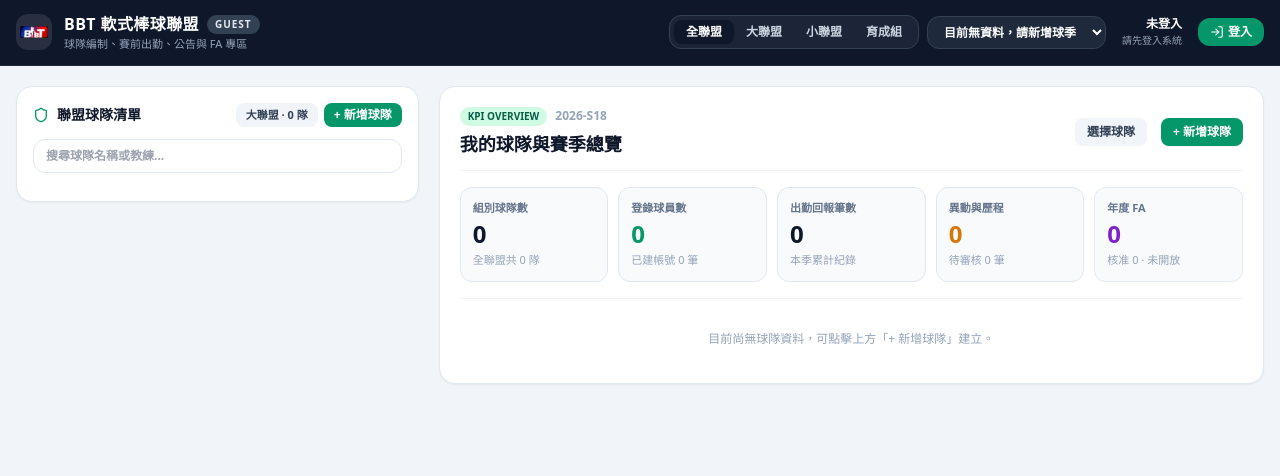
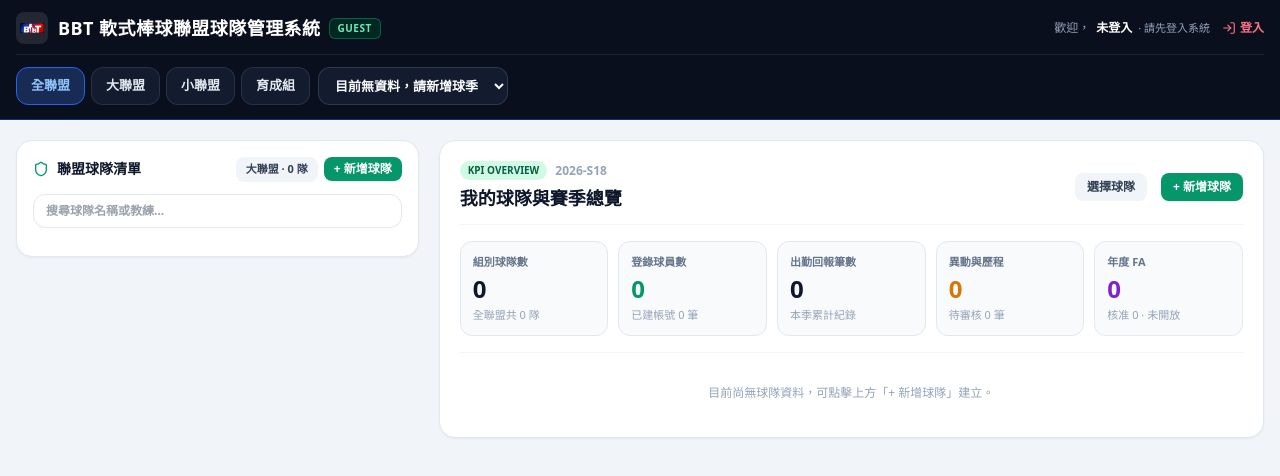
Before and after one commit to bulywang-01/BBT_Teams, a plain HTML site: page index.html in a window 1280 px wide. Drawn offline with nearby package versions, Linux system fonts and the light colour scheme; no server answers.

Commit message:
Update index.html

```diff
--- a/index.html
+++ b/index.html
@@ -35,67 +35,111 @@
       background: #cbd5e1;
       border-radius: 9999px;
     }
+
+    .bbt-header-pill {
+      display: inline-flex;
+      align-items: center;
+      justify-content: center;
+      padding: 8px 14px;
+      border-radius: 12px;
+      border: 1px solid rgba(148, 163, 184, 0.16);
+      background: #131b2e;
+      color: #e2e8f0;
+      font-size: 13px;
+      font-weight: 700;
+      white-space: nowrap;
+      transition: background-color 0.15s ease, border-color 0.15s ease, color 0.15s ease;
+    }
+    .bbt-header-pill:hover {
+      background: #1a2540;
+      border-color: rgba(148, 163, 184, 0.32);
+    }
+    .bbt-header-pill-active {
+      background: #172b54 !important;
+      border-color: #2563eb !important;
+      color: #93c5fd !important;
+    }
+    .bbt-header-select {
+      padding: 8px 12px;
+      border-radius: 12px;
+      border: 1px solid rgba(148, 163, 184, 0.22);
+      background: #131b2e;
+      color: #f8fafc;
+      font-size: 13px;
+      font-weight: 700;
+      white-space: nowrap;
+    }
   </style>
 </head>
 <body class="bg-slate-100 text-slate-800 min-h-screen">
 
   <!-- ================= 頂部導覽列 ================= -->
-  <header class="bg-bbt-navy text-white border-b border-slate-800 sticky top-0 z-30">
-    <div class="max-w-7xl mx-auto px-4 py-3 flex flex-wrap items-center justify-between gap-3">
-      <div class="flex items-center space-x-3">
-        <img src="bbtlogo.png" alt="BBT" class="w-9 h-9 rounded-xl object-contain bg-white/10 p-1" onerror="this.style.display='none'">
-        <div>
-          <div class="flex items-center space-x-2">
-            <h1 class="font-black text-base tracking-wide">BBT 軟式棒球聯盟</h1>
-            <span id="roleBadge" class="bg-slate-700 text-slate-200 text-[10px] font-black px-2 py-0.5 rounded-full uppercase tracking-widest">GUEST</span>
+<!-- ================= 頂部導覽列 ================= -->
+  <header class="bg-[#090f1c] text-slate-100 border-b border-blue-600/40 sticky top-0 z-30">
+    <div class="max-w-7xl mx-auto px-4 py-3 space-y-3">
+
+      <!-- 上排：系統品牌名稱 + 歡迎/帳號操作 -->
+      <div class="flex flex-wrap items-center justify-between gap-2.5 pb-2.5 border-b border-slate-800/90">
+        <div class="flex items-center gap-2.5 min-w-0">
+          <img src="bbtlogo.png" alt="BBT" class="w-8 h-8 rounded-lg object-contain bg-white/10 p-1 shrink-0" onerror="this.style.display='none'">
+          <div class="flex items-center gap-2 min-w-0">
+            <h1 class="font-black text-base sm:text-lg tracking-wide text-white truncate">BBT 軟式棒球聯盟球隊管理系統</h1>
+            <span id="roleBadge" class="bg-emerald-950/90 text-emerald-300 border border-emerald-500/40 text-[10px] font-black px-2 py-0.5 rounded-md uppercase tracking-wider shrink-0">GUEST</span>
           </div>
-          <p class="text-[11px] text-slate-400">球隊編制、賽前出勤、公告與 FA 專區</p>
+        </div>
+
+        <div class="flex items-center gap-3 text-xs whitespace-nowrap ml-auto">
+          <div class="flex items-center gap-1.5 text-slate-300">
+            <span class="text-slate-400">歡迎，</span>
+            <span id="userNameDisplay" class="font-black text-white">未登入</span>
+            <span id="userTitleDisplay" class="hidden md:inline text-[11px] text-slate-400">· 請先登入系統</span>
+          </div>
+
+          <button id="btnOpenSelfProfile" onclick="openSelfProfileModal()" class="hidden text-sky-400 hover:text-sky-300 hover:underline font-bold transition items-center gap-1">
+            <i data-lucide="user-cog" class="w-3.5 h-3.5"></i>
+            <span>個人資料</span>
+          </button>
+
+          <button id="btnAuthAction" onclick="handleAuthButtonClick()" class="text-rose-400 hover:text-rose-300 hover:underline font-bold transition flex items-center gap-1">
+            <i id="btnAuthIcon" data-lucide="log-in" class="w-3.5 h-3.5"></i>
+            <span id="btnAuthText">登入</span>
+          </button>
         </div>
       </div>
 
-      <div class="flex flex-wrap items-center gap-2 text-xs">
-        <div id="divisionSwitchGroup" class="flex items-center bg-slate-800/80 p-1 rounded-xl border border-slate-700 overflow-x-auto no-scrollbar max-w-full">
-          <button onclick="switchDiv('ALL')" id="btn-all" class="px-3 py-1 rounded-lg text-xs font-black bg-bbt-navy text-white shadow-sm transition whitespace-nowrap shrink-0">全聯盟</button>
-          <button onclick="switchDiv('大聯盟')" id="btn-maj" class="px-3 py-1 rounded-lg text-xs font-bold text-slate-300 hover:bg-slate-700/80 transition whitespace-nowrap shrink-0">大聯盟</button>
-          <button onclick="switchDiv('小聯盟')" id="btn-min" class="px-3 py-1 rounded-lg text-xs font-bold text-slate-300 hover:bg-slate-700/80 transition whitespace-nowrap shrink-0">小聯盟</button>
-          <button onclick="switchDiv('育成組')" id="btn-rok" class="px-3 py-1 rounded-lg text-xs font-bold text-slate-300 hover:bg-slate-700/80 transition whitespace-nowrap shrink-0">育成組</button>
+      <!-- 下排：組別切換膠囊 + 球季選擇 + 管理功能按鈕 -->
+      <div class="flex items-center justify-between gap-2.5 overflow-x-auto no-scrollbar pb-0.5">
+        <div class="flex items-center gap-2 shrink-0">
+          <div id="divisionSwitchGroup" class="flex items-center gap-1.5">
+            <button onclick="switchDiv('ALL')" id="btn-all" class="bbt-header-pill bbt-header-pill-active">全聯盟</button>
+            <button onclick="switchDiv('大聯盟')" id="btn-maj" class="bbt-header-pill">大聯盟</button>
+            <button onclick="switchDiv('小聯盟')" id="btn-min" class="bbt-header-pill">小聯盟</button>
+            <button onclick="switchDiv('育成組')" id="btn-rok" class="bbt-header-pill">育成組</button>
+          </div>
+
+          <select id="seasonSelect" onchange="onSeasonChange(this.value)" class="bbt-header-select">
+            <option value="">目前無資料，請新增球季</option>
+          </select>
         </div>
 
-        <div class="flex items-center gap-1.5">
-          <select id="seasonSelect" onchange="onSeasonChange(this.value)" class="bg-slate-800 text-white border border-slate-700 rounded-xl px-3 py-1.5 font-bold">
-            <option value="">目前無資料，請新增球季</option>
-          </select>
-          <button id="btnOpenSeasonManager" onclick="openSeasonManagerModal()" class="hidden bg-indigo-600/20 hover:bg-indigo-600/35 text-indigo-300 border border-indigo-500/40 text-xs font-bold px-2.5 py-1.5 rounded-xl transition items-center gap-1 whitespace-nowrap">
-            <i data-lucide="calendar-plus" class="w-3.5 h-3.5"></i>
+        <div class="flex items-center gap-2 shrink-0">
+          <button id="btnOpenSeasonManager" onclick="openSeasonManagerModal()" class="hidden bbt-header-pill text-indigo-300 border-indigo-500/40 hover:border-indigo-400/60 items-center gap-1.5">
+            <i data-lucide="calendar-plus" class="w-3.5 h-3.5 text-indigo-400"></i>
             <span>球季管理</span>
           </button>
+
+          <button id="btnOpenCreateAccount" onclick="openCreateAccountModal()" class="hidden bbt-header-pill text-sky-300 border-sky-500/40 hover:border-sky-400/60 items-center gap-1.5">
+            <i data-lucide="user-plus" class="w-3.5 h-3.5 text-sky-400"></i>
+            <span>建立帳號</span>
+          </button>
+
+          <button id="btnOpenAdminRoleMgr" onclick="openAdminRoleModal()" class="hidden bbt-header-pill text-amber-300 border-amber-500/40 hover:border-amber-400/60 items-center gap-1.5">
+            <i data-lucide="shield-check" class="w-3.5 h-3.5 text-amber-400"></i>
+            <span>權限指派</span>
+          </button>
         </div>
+      </div>
 
-        <div class="text-right px-2">
-          <div id="userNameDisplay" class="font-black text-white">未登入</div>
-          <div id="userTitleDisplay" class="text-[10px] text-slate-400">請先登入系統</div>
-        </div>
-
-        <button id="btnOpenSelfProfile" onclick="openSelfProfileModal()" class="hidden bg-emerald-600/20 hover:bg-emerald-600/30 text-emerald-300 border border-emerald-500/30 text-xs font-bold px-3 py-1.5 rounded-xl transition items-center space-x-1">
-          <i data-lucide="user-cog" class="w-3.5 h-3.5"></i>
-          <span>個人資料</span>
-        </button>
-
-        <button id="btnOpenCreateAccount" onclick="openCreateAccountModal()" class="hidden bg-sky-600/20 hover:bg-sky-600/30 text-sky-300 border border-sky-500/30 text-xs font-bold px-3 py-1.5 rounded-xl transition items-center space-x-1">
-          <i data-lucide="user-plus" class="w-3.5 h-3.5"></i>
-          <span>建立帳號</span>
-        </button>
-
-        <button id="btnOpenAdminRoleMgr" onclick="openAdminRoleModal()" class="hidden bg-amber-600/20 hover:bg-amber-600/30 text-amber-300 border border-amber-500/30 text-xs font-bold px-3 py-1.5 rounded-xl transition items-center space-x-1">
-          <i data-lucide="shield-check" class="w-3.5 h-3.5"></i>
-          <span>權限指派</span>
-        </button>
-
-        <button id="btnAuthAction" onclick="handleAuthButtonClick()" class="bg-emerald-600 hover:bg-emerald-700 text-white text-xs font-bold px-3 py-1.5 rounded-xl transition flex items-center space-x-1">
-          <i data-lucide="log-in" class="w-3.5 h-3.5"></i>
-          <span id="btnAuthText">登入</span>
-        </button>
-      </div>
     </div>
   </header>
 
```
